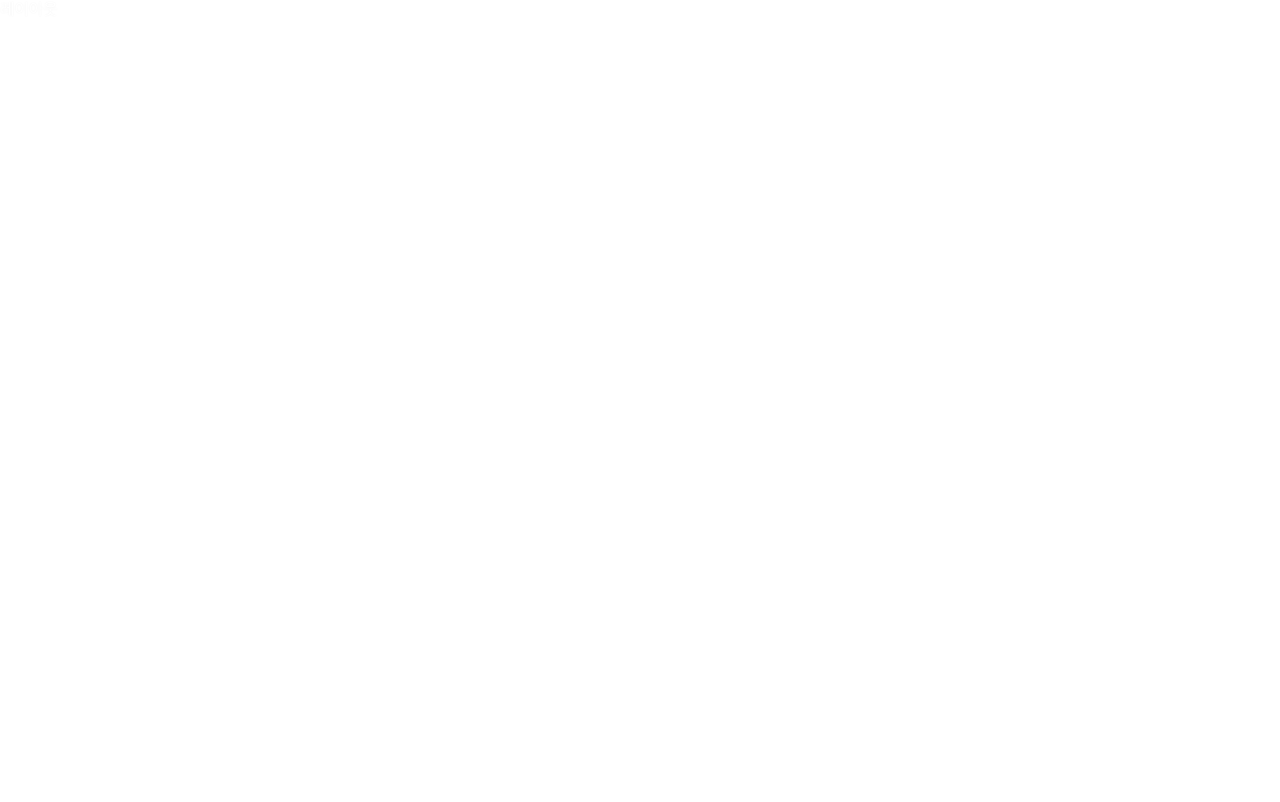
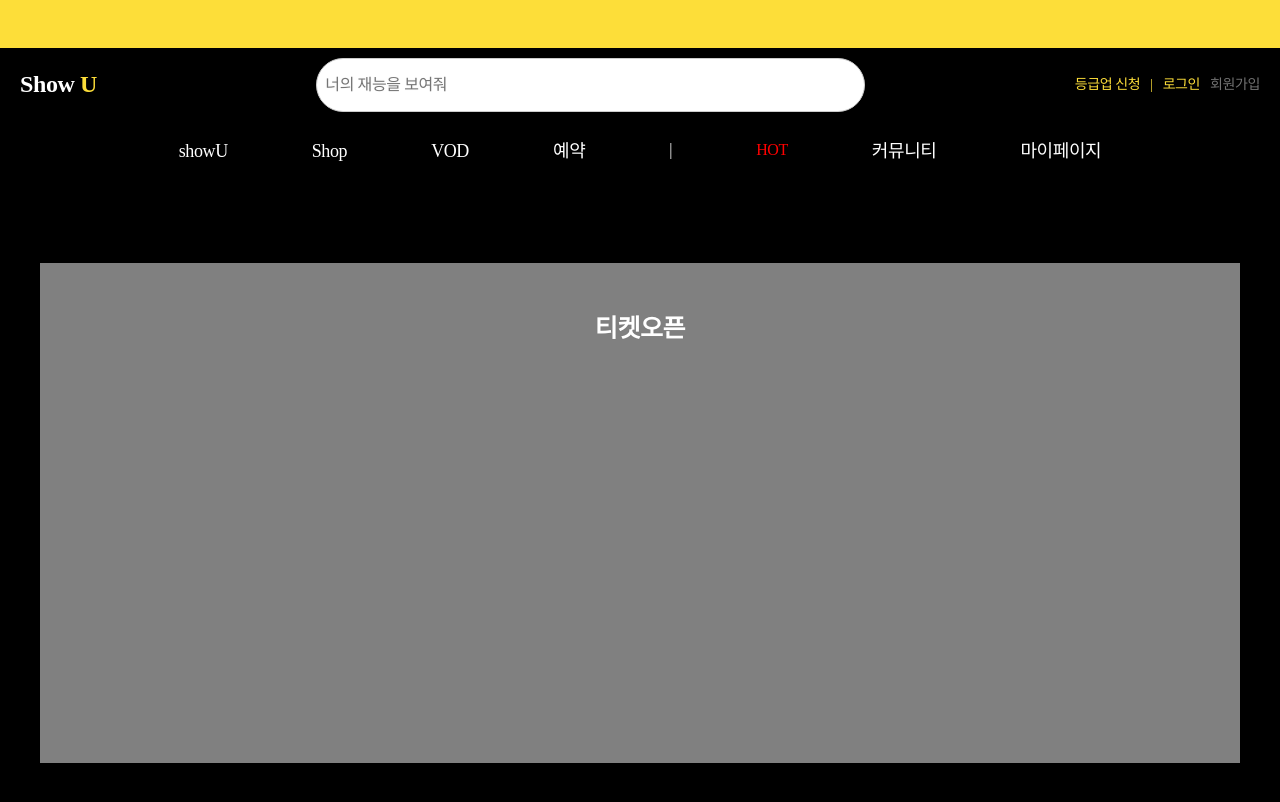
Before and after one commit to suwon1234/showuProject, a React (Create React App) app: page /reservation in a window 1280 px wide. Shown: the top 802 px of the page. Built offline with nearby package versions, Linux system fonts and the light colour scheme; a web font is replaced by a local one.

Commit message:
예약 페이지 작업

```diff
--- a/src/pages/layout/Layout.js
+++ b/src/pages/layout/Layout.js
@@ -1,10 +1,65 @@
-import React from 'react';
+import React from "react";
+import { Link, NavLink, Outlet } from "react-router-dom";
+import S from "./style";
 
 const Layout = () => {
   return (
-    <div>
-      레이아웃
-    </div>
+    <S.Background className="Background">
+      <header className="header">
+        <S.topbar className="topbar"></S.topbar>
+        <S.navbar className="navbar">
+          <S.logo className="logo">
+            <Link to="/showU" className="logolink">
+              Show <span className="highlight">U</span>
+            </Link>
+          </S.logo>
+          <S.searchinput
+            type="text"
+            placeholder="너의 재능을 보여줘"
+            className="searchinput"
+          />
+          <S.authlinks className="authlinks">
+            <Link to="/upgrade" className="highlight">
+              등급업 신청
+            </Link>
+            <span className="divider">|</span>
+            <Link to="/login" className="highlight">
+              로그인
+            </Link>
+            <Link to="/signup" className="showUlink">
+              회원가입
+            </Link>
+          </S.authlinks>
+        </S.navbar>
+        <S.menubar className="menubar">
+          <NavLink to={"/showU"} className="menuitem">
+            showU
+          </NavLink>
+          <NavLink to={"/shop"} className="menuitem">
+            Shop
+          </NavLink>
+          <NavLink to={"/vod"} className="menuitem">
+            VOD
+          </NavLink>
+          <NavLink to={"/reservation"} className="menuitem">
+            예약
+          </NavLink>
+          <span className="menudivider">|</span>
+          <NavLink to={"/hot"} className="menuitemhot">
+            HOT
+          </NavLink>
+          <NavLink to={"/community"} className="menuitem">
+            커뮤니티
+          </NavLink>
+          <NavLink to={"/mypage/myInfo"} className="menuitem">
+            마이페이지
+          </NavLink>
+        </S.menubar>
+      </header>
+      <S.main className="main">
+        <Outlet />
+      </S.main>
+    </S.Background>
   );
 };
 
--- a/src/pages/layout/style.js
+++ b/src/pages/layout/style.js
@@ -0,0 +1,134 @@
+import styled from 'styled-components';
+
+const S = {}
+
+S.Background=styled.div`
+  width: 100%;
+  position: relative;
+  min-height: 100%;
+  background-color: black;
+`
+S.header=styled.header`
+min-width: 1240px;
+background-color: black;
+padding: 10px 20px;
+position: sticky;
+`
+
+S.topbar=styled.div`
+  width: 100%;
+  height: 48px;
+  background-color: #FDDE39;
+`
+S.navbar=styled.nav`
+  display: flex;
+  justify-content: space-between;
+  align-items: center;
+  padding: 10px 20px;
+`
+S.logo=styled.div`
+  color: white;
+  font-size: 24px;
+  font-weight: bold;
+
+
+  & .logolink{
+    font-size: 1.5rem;
+    color: white;
+    text-decoration: none;
+    font-style: Pretendard;
+  }
+  & span {
+    color: #FDDE39;
+
+  }
+
+`
+
+S.searchinput=styled.input`
+  margin-left: 10px;
+  padding: 8px;
+  font-size: 1rem;
+  border: none;
+  border-radius: 50px;
+  width: 549px;
+  height: 54px;
+  border: 1px solid #ccc;
+
+`
+
+
+S.authlinks=styled.div`
+  display: flex;
+  align-items: center;
+  gap: 10px;
+  font-size: 14px;
+
+  & .highlight{
+    color: #FDDE39;
+  }
+
+  & .showUlink{
+    color: #717171;
+  }
+  & span {
+    color: #FDDE39;
+
+  }
+
+`
+
+S.menubar=styled.div`
+  display: flex;
+  justify-content: center;
+  margin-top: 18px;
+  gap: 84px;
+
+  & .menuitem{
+  text-decoration: none;
+  color: white;
+  font-size: 18px;
+  & .active {
+      & p {
+        color : #917cf0 !important;
+      }
+
+      & path {
+        color : #917cf0 !important;
+      }
+    }
+  }
+  & .menuitemhot{
+    color: red;
+  }
+  & .menudivider{
+    color: white;
+  }
+
+`
+S.main=styled.main`
+width: 100%;
+z-index: 10;
+margin: 0 auto;
+padding-bottom: 50px;
+height: 100%;
+min-height: 1080px;
+overflow: hidden;
+min-width: 1240px;
+background-color: black;
+
+& .slider{
+
+}
+`
+
+
+
+
+
+
+
+
+
+
+export default S;
--- /dev/null
+++ b/src/pages/reservation/Reservation.jsx
@@ -0,0 +1,19 @@
+import React from 'react';
+
+import S from "./style"
+
+const Reservation = () => {
+  return (
+    <S.MainContainer>
+      <S.TicketOpen>
+        <S.FirstTitle>티켓오픈</S.FirstTitle>
+      </S.TicketOpen>
+      <div>
+
+      </div>
+    </S.MainContainer>
+  );
+
+};
+
+export default Reservation;
--- a/src/pages/reservation/ReservationContainer.js
+++ b/src/pages/reservation/ReservationContainer.js
@@ -1,9 +1,10 @@
 import React from 'react';
+import Reservation from './Reservation';
 
 const ReservationContainer = () => {
   return (
     <div>
-
+      <Reservation/>
     </div>
   );
 };
--- a/src/pages/reservation/style.js
+++ b/src/pages/reservation/style.js
@@ -0,0 +1,36 @@
+import { styled } from "styled-components";
+import { backgroundBlack, flexCenter, flexCenterRow } from "../../global/common";
+
+const S = {};
+
+// 전체 배경 색상
+S.MainContainer = styled.div`
+  ${backgroundBlack}
+  ${flexCenterRow}
+  width: 100%;
+  /* position: relative; */
+  min-height: 100%;
+`;
+
+// 티켓오픈 컨테이너
+S.TicketOpen = styled.div`
+  margin-top: 100px;
+  width: 1200px;
+  height: 500px;
+  background-color: gray;
+`
+
+// 티켓오픈 타이틀
+ S.FirstTitle = styled.div`
+   font-size: ${({ theme }) => theme.FONT_SIZE.h3};
+   font-weight: ${({ theme }) => theme.FONT_WEIGHT.bold};
+   color: #ffffff;
+   justify-content: center;
+   display: flex;
+   margin-top : 20px;
+   padding: 30px;
+ `;
+
+
+
+export default S;
```
